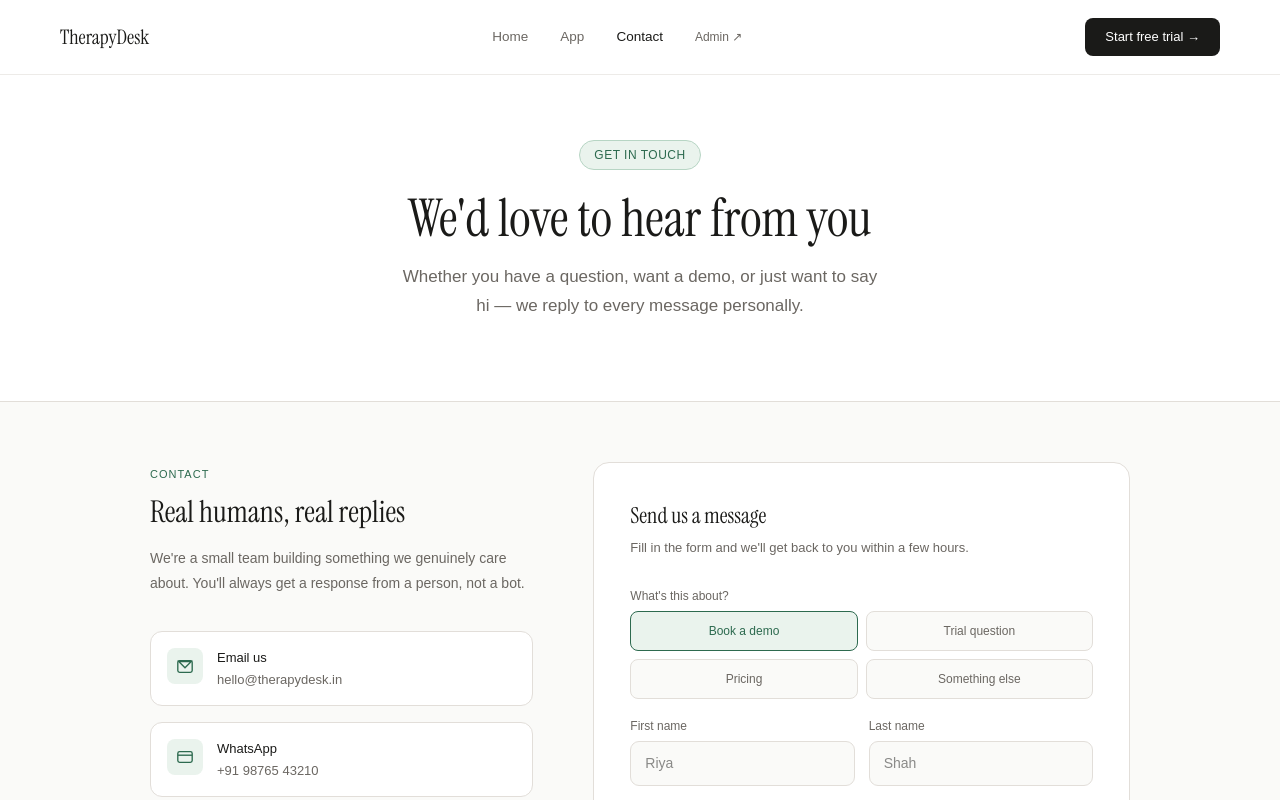
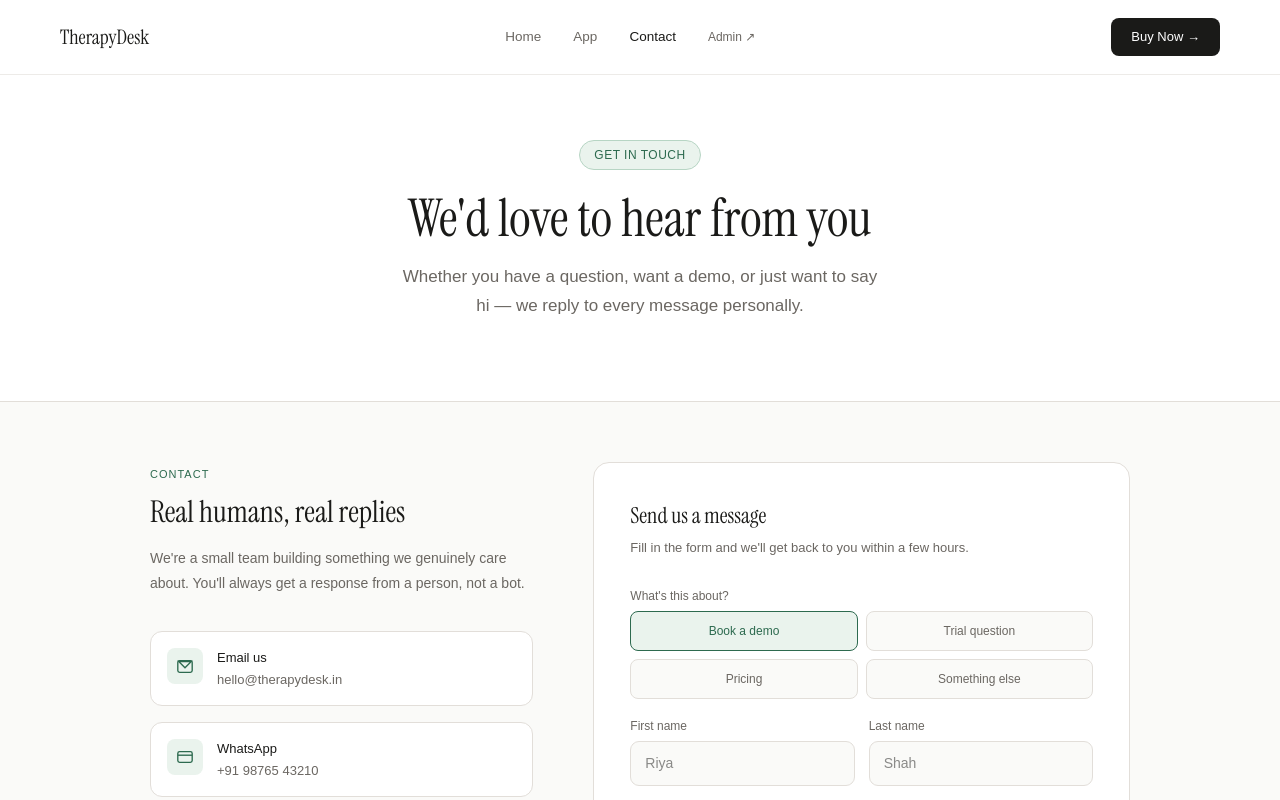
Before and after one commit to Trupal25/Therapy-desk, a Next.js app: page /contact in a window 1280 px wide. Shown: the top 800 px of the page. Built offline with nearby package versions, Linux system fonts and the light colour scheme.

Commit message:
remove free trial copy, replace with buy/request demo CTAs

```diff
--- a/app/contact/page.tsx
+++ b/app/contact/page.tsx
@@ -13,7 +13,7 @@
           <a href="/contact" className="nav-link active">Contact</a>
           <a href="/admin" className="nav-link" style={{fontSize: "12px", color: "var(--stone)"}}>Admin ↗</a>
         </div>
-        <a href="/app" className="nav-cta">Start free trial →</a>
+        <a href="/app" className="nav-cta">Buy Now →</a>
       </nav>
 
       <div className="page-header">
--- a/app/page.tsx
+++ b/app/page.tsx
@@ -83,7 +83,7 @@
               </SignInButton>
               <SignUpButton mode="modal">
                 <Button className="bg-ink hover:bg-sage text-white text-xs font-semibold rounded-lg shadow-sm hover:shadow transition duration-200 cursor-pointer px-4.5 py-2">
-                  Start Trial →
+                  Buy Now →
                 </Button>
               </SignUpButton>
             </Show>
@@ -125,7 +125,7 @@
         <div className="flex flex-col sm:flex-row items-center gap-4 w-full sm:w-auto px-4 mb-16 animate-fadeUp">
           <a href="/app" className="w-full sm:w-auto">
             <Button size="lg" className="w-full sm:w-auto bg-ink hover:bg-sage text-white text-xs font-bold rounded-xl shadow-md hover:shadow-lg transition duration-200 px-8 py-4">
-              Try it free for 14 days →
+              Buy Now →
             </Button>
           </a>
           <a href="/contact" className="w-full sm:w-auto">
@@ -434,10 +434,10 @@
               <div className="space-y-4">
                 <a href="/app" className="block w-full">
                   <Button className="w-full py-6 bg-sage hover:bg-sage/95 text-white text-xs font-bold rounded-xl shadow transition cursor-pointer">
-                    Start 14-day free trial
+                    Buy Now
                   </Button>
                 </a>
-                <p className="text-[10.5px] text-stone text-center font-light">No credit card details required to explore.</p>
+                <p className="text-[10.5px] text-stone text-center font-light">Cancel or pause subscription anytime.</p>
               </div>
             </Card>
           </div>
@@ -510,11 +510,11 @@
         <div className="absolute inset-0 bg-[radial-gradient(circle_at_center,rgba(45,106,79,0.18),transparent_75%)] pointer-events-none"></div>
         <div className="max-w-xl mx-auto space-y-8 relative z-10">
           <h2 className="font-serif text-4xl md:text-6xl font-normal tracking-tight leading-tight">Ready to reclaim your clinical hours?</h2>
-          <p className="text-stone-mid/80 text-xs md:text-sm font-light leading-relaxed max-w-md mx-auto">14-day free trial. Setup takes 5 minutes. No credit card details required.</p>
+          <p className="text-stone-mid/80 text-xs md:text-sm font-light leading-relaxed max-w-md mx-auto">Purchase once, use forever. Setup takes 5 minutes.</p>
           <div className="flex flex-col sm:flex-row items-center justify-center gap-3 px-4">
             <a href="/app" className="w-full sm:w-auto">
               <Button size="lg" className="w-full sm:w-auto px-8 py-6 bg-white hover:bg-sage-light text-ink hover:text-sage text-xs font-bold rounded-xl shadow transition duration-200">
-                Start Free Trial
+                Buy Now
               </Button>
             </a>
             <a href="/contact" className="w-full sm:w-auto">
```
